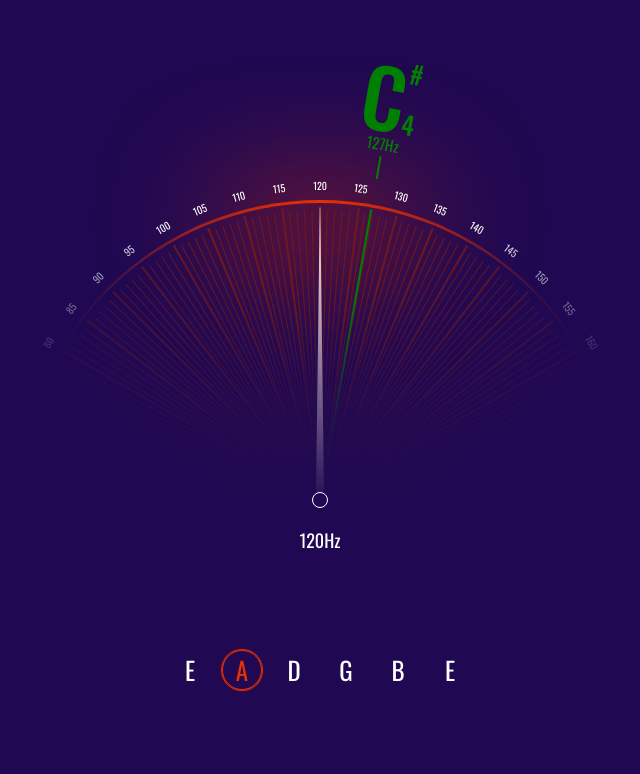
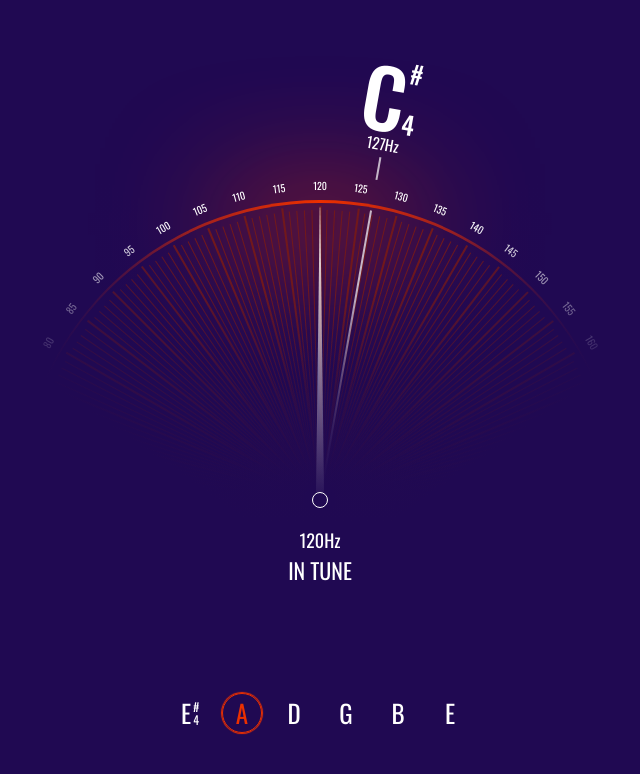
Before and after one commit to AshenFox/tuner, a React (Create React App) app: page / in a window 1280 px wide. Shown: the top 774 px of the page, without its empty margins (320-960 px from the left). Built offline with nearby package versions, Linux system fonts and the light colour scheme.

Commit message:
Working on design.

```diff
--- a/src/layout/home/components/Dial/index.tsx
+++ b/src/layout/home/components/Dial/index.tsx
@@ -1,18 +1,14 @@
-import React from "react";
-import Fr from "./Fr";
-import Notch from "./Notch";
-import Note from "./Note";
-import { connect } from "react-redux";
-import { AppState } from "../../../../store/store";
+import React from 'react';
+import Fr from './Fr';
+import Notch from './Notch';
+import Note from './Note';
+import { connect } from 'react-redux';
+import { AppState } from '../../../../store/store';
 
 const notchesNum = 240;
 
-const notches = [...new Array(notchesNum)].map((_, i) => (
-  <Notch key={i} deg={i} />
-));
-const frs = [...new Array(notchesNum / 5)].map((_, i) => (
-  <Fr key={i * 5} deg={i * 5} />
-));
+const notches = [...new Array(notchesNum)].map((_, i) => <Notch key={i} deg={i} />);
+const frs = [...new Array(notchesNum / 5)].map((_, i) => <Fr key={i * 5} deg={i * 5} />);
 
 interface StateProps {
   main: { most_freq_fr: number };
@@ -29,8 +25,8 @@ const Dial = ({ main }: { main: { most_freq_fr: number } }) => {
   };
 
   return (
-    <div className="dial">
-      <div className="dial__inner" style={style}>
+    <div className='dial'>
+      <div className='dial__inner' style={style}>
         {/* NOTCHES */}
         {notches}
         {/* FREQUENCIES */}
@@ -38,17 +34,12 @@ const Dial = ({ main }: { main: { most_freq_fr: number } }) => {
         {/* NOTES */}
         <Note />
       </div>
-      <div className="dial__housing">
-        <div className="dial__housing-bottom"></div>
+      <div className='dial__housing'>
+        <div className='dial__housing-bottom'></div>
       </div>
-      <div className="dial__center"></div>
-      <div className="dial__hand-cont">
-        <div className="dial__hand"></div>
-      </div>
-      <div className="dial__detfr-cont">
-        <div className="dial__detfr">
-          120<span>Hz</span>
-        </div>
+      <div className='dial__center'></div>
+      <div className='dial__hand-cont'>
+        <div className='dial__hand'></div>
       </div>
     </div>
   );
--- /dev/null
+++ b/src/layout/home/components/Indicator.tsx
@@ -0,0 +1,14 @@
+import React from 'react';
+
+const Indicator = () => {
+  return (
+    <div className='indicator__cont'>
+      <div className='indicator__fr'>
+        120<span>Hz</span>
+      </div>
+      <div className='indicator__guidance'>In tune</div>
+    </div>
+  );
+};
+
+export default Indicator;
--- a/src/layout/home/components/Tuning.tsx
+++ b/src/layout/home/components/Tuning.tsx
@@ -1,25 +1,29 @@
-import React from "react";
+import React from 'react';
 
 const Tuning = () => {
   return (
-    <div className="tuning">
-      <div className="tuning__string">
-        <span className="tuning__note">E</span>
+    <div className='tuning'>
+      <div className='tuning__string'>
+        <span className='tuning__note'>E</span>
+        <div className='tuning__note-info'>
+          <span className='tuning__note-sharp'>#</span>
+          <span className='tuning__note-octave'>4</span>
+        </div>
       </div>
-      <div className="tuning__string active">
-        <span className="tuning__note">A</span>
+      <div className='tuning__string active'>
+        <span className='tuning__note'>A</span>
       </div>
-      <div className="tuning__string">
-        <span className="tuning__note">D</span>
+      <div className='tuning__string'>
+        <span className='tuning__note'>D</span>
       </div>
-      <div className="tuning__string">
-        <span className="tuning__note">G</span>
+      <div className='tuning__string'>
+        <span className='tuning__note'>G</span>
       </div>
-      <div className="tuning__string">
-        <span className="tuning__note">B</span>
+      <div className='tuning__string'>
+        <span className='tuning__note'>B</span>
       </div>
-      <div className="tuning__string">
-        <span className="tuning__note">E</span>
+      <div className='tuning__string'>
+        <span className='tuning__note'>E</span>
       </div>
     </div>
   );
--- a/src/layout/home/index.tsx
+++ b/src/layout/home/index.tsx
@@ -1,12 +1,22 @@
-import React from "react";
-import Dial from "./components/Dial";
-import PitchDetector from "./components/PitchDetector";
-import Tuning from "./components/Tuning";
+import React from 'react';
+import Dial from './components/Dial';
+import PitchDetector from './components/PitchDetector';
+import Tuning from './components/Tuning';
+import Indicator from './components/Indicator';
 
-const Home = (props: any) => {
+interface OwnProps {}
+
+interface StateProps {}
+
+interface DispatchProps {}
+
+type Props = OwnProps & StateProps & DispatchProps;
+
+const Home = (props: Props) => {
   return (
-    <div className="container">
+    <div className='container'>
       <Dial />
+      <Indicator />
       <Tuning />
       <PitchDetector />
     </div>
--- a/src/styles/components/dial/detfr.scss
+++ /dev/null
@@ -1,27 +0,0 @@
-.dial {
-  &__detfr-cont {
-    padding-top: 3rem;
-
-    height: max-content;
-    width: 10rem;
-
-    position: absolute;
-    top: 50%;
-    left: calc(50% - 5rem);
-
-    z-index: 25;
-
-    /* animation: 10s infinite reverse linear rotate; */
-
-    display: flex;
-    justify-content: center;
-    align-items: flex-start;
-  }
-
-  &__detfr {
-    font-size: 1.8rem;
-
-    /* background-color: #200952;
-    box-shadow: 0px 0px 1px 1px #200952; */
-  }
-}
--- a/src/styles/components/dial/index.scss
+++ b/src/styles/components/dial/index.scss
@@ -1,14 +1,13 @@
-@import "./housing";
-@import "./notch";
-@import "./note";
-@import "./fr";
-@import "./hand";
-@import "./detfr";
+@import './housing';
+@import './notch';
+@import './note';
+@import './fr';
+@import './hand';
 
 .dial {
   border-radius: 100%;
 
-  margin-bottom: -15rem;
+  margin-bottom: -27rem;
   margin-top: 20rem;
 
   width: 60rem;
@@ -30,7 +29,7 @@
   &::after {
     border-radius: 100%;
 
-    content: "";
+    content: '';
 
     width: 100%;
     height: 100%;
@@ -45,7 +44,7 @@
   }
 
   &::before {
-    content: "";
+    content: '';
 
     width: 25%;
     height: 0px;
--- a/src/styles/components/dial/note.scss
+++ b/src/styles/components/dial/note.scss
@@ -16,7 +16,7 @@
 
     z-index: 10;
 
-    color: green;
+    color: white;
 
     &::after,
     &::before {
@@ -24,36 +24,31 @@
       left: calc(50% - 0.625px);
       width: 1.25px;
 
-      opacity: 1;
+      opacity: 0.7;
     }
 
     &::after {
-      content: "";
+      content: '';
 
-      height: 65.5%;
+      height: 65.25%;
 
       bottom: 0;
 
       z-index: 10;
 
-      background: linear-gradient(
-        0deg,
-        transparent 0%,
-        green 75%,
-        green 100%
-      );
+      background: linear-gradient(0deg, transparent 0%, white 75%, white 100%);
     }
 
     &::before {
-      content: "";
+      content: '';
 
       height: 5%;
 
-      bottom: 72.5%;
+      bottom: 72.25%;
 
       z-index: 10;
 
-      background: green;
+      background: white;
     }
   }
 
--- a/src/styles/components/index.scss
+++ b/src/styles/components/index.scss
@@ -1,4 +1,5 @@
-@import "./container";
-@import "./dial";
-@import "./tuning";
-@import "./pitch-data";
+@import './container';
+@import './dial';
+@import './tuning';
+@import './pitch-data';
+@import './indicator.scss';
--- /dev/null
+++ b/src/styles/components/indicator.scss
@@ -0,0 +1,20 @@
+.indicator {
+  &__cont {
+    margin-bottom: 11rem;
+    z-index: 25;
+
+    display: flex;
+    flex-direction: column;
+    align-items: center;
+  }
+
+  &__fr {
+    font-size: 1.8rem;
+    margin-bottom: 0.75rem;
+  }
+
+  &__guidance {
+    font-size: 2.2rem;
+    text-transform: uppercase;
+  }
+}
--- a/src/styles/components/tuning.scss
+++ b/src/styles/components/tuning.scss
@@ -24,9 +24,25 @@
     transition: 0.1s all;
   }
 
-  &__string span {
+  &__note {
     font-size: 2.5rem;
   }
+
+  &__note-info {
+    display: flex;
+    flex-direction: column;
+    justify-content: space-between;
+    margin-left: 0.2rem;
+  }
+
+  &__note-octave,
+  &__note-sharp {
+    font-size: 1.2rem;
+  }
+
+  /* &__string span {
+    font-size: 2.5rem;
+  } */
 
   &__string.active {
     border: 1px solid #ec3000;
```
Also changed, not shown: src/layout/home/components/Dial/Note.tsx (+8 -8 lines).
